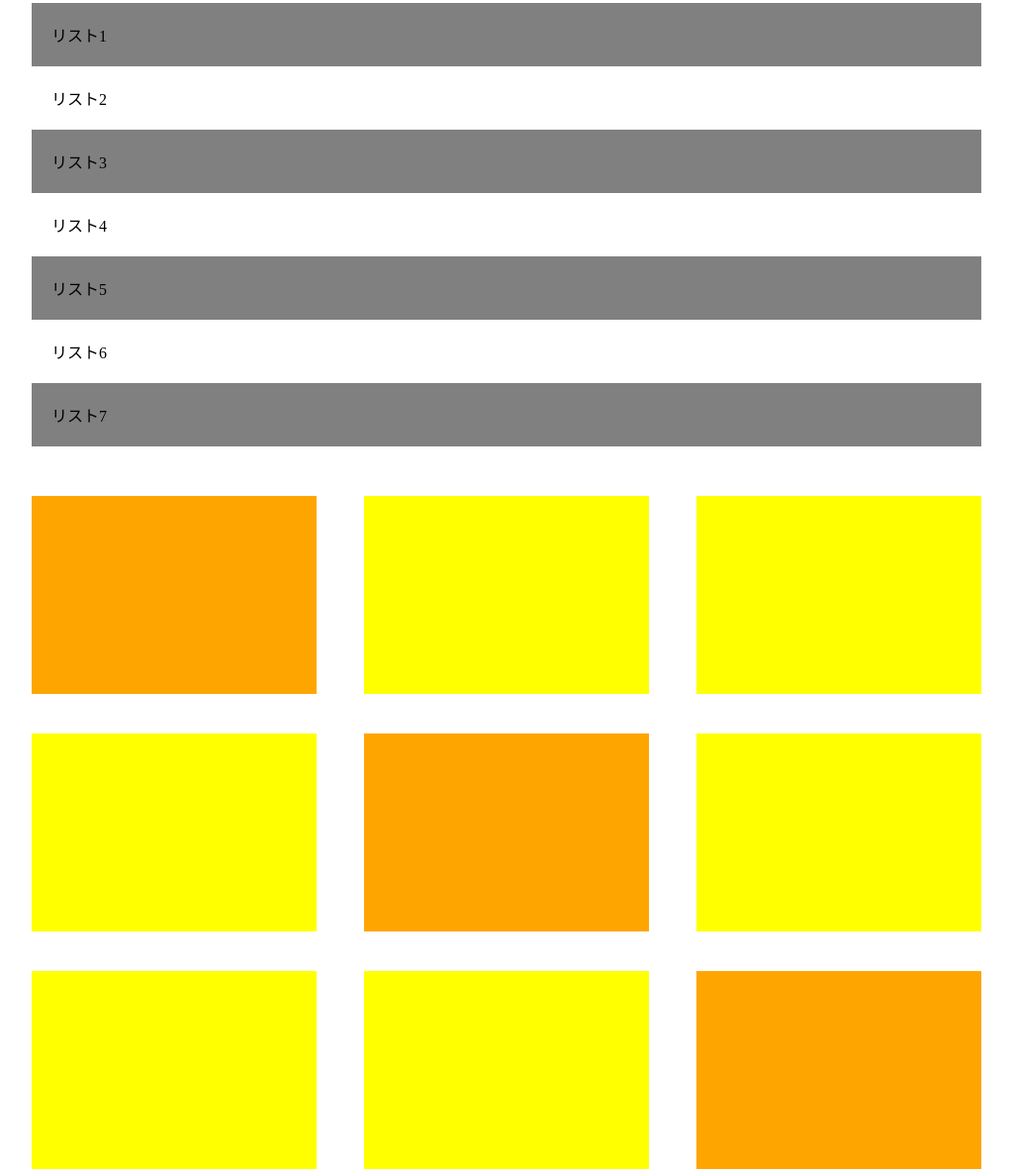
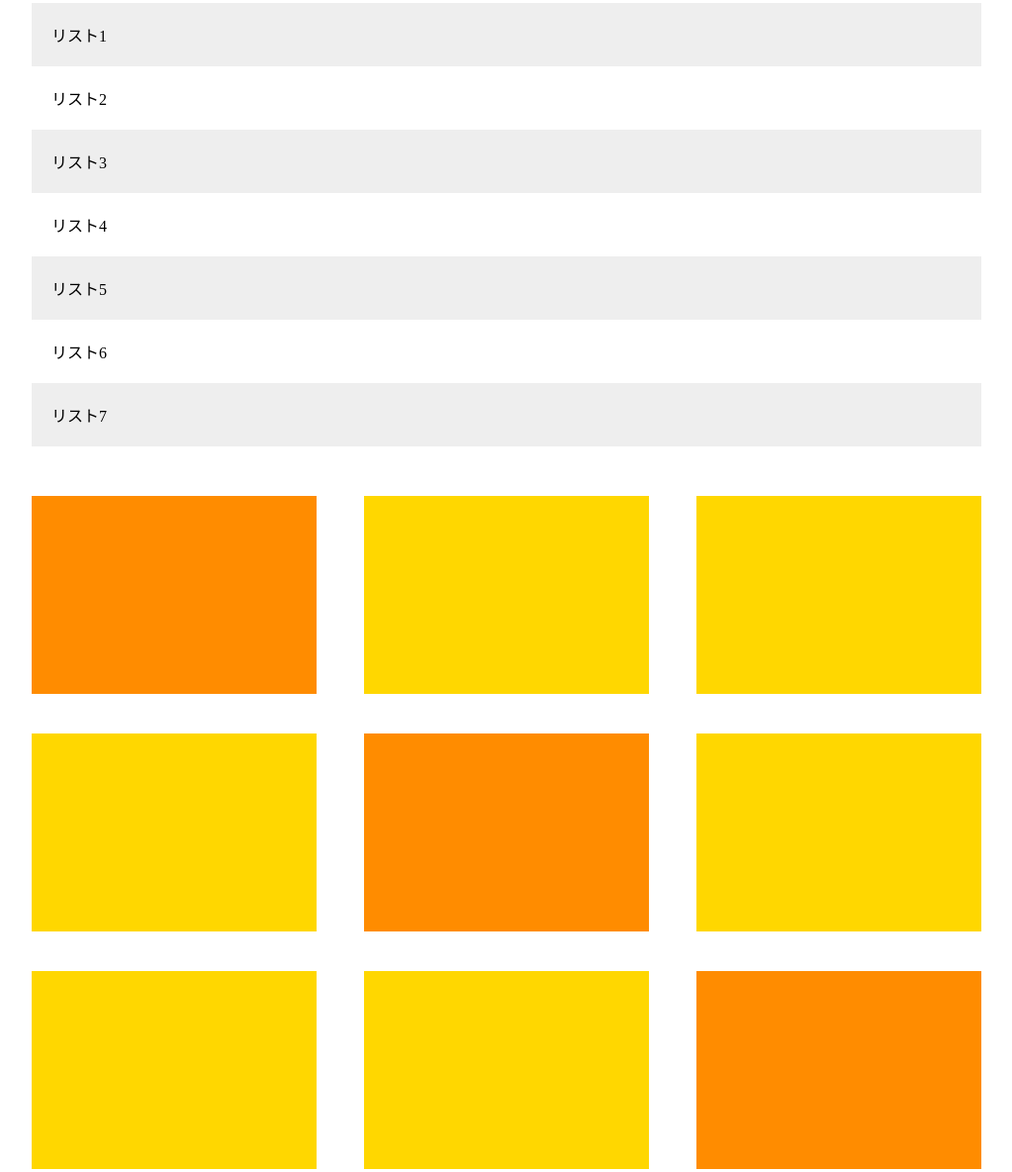
Before and after one commit to sukepio/chapter8_exercise, a plain HTML site: page index.html in a window 1280 px wide. Shown: the part 47-1231 px from the top of the page at 99% size, without its empty margins (128-1151 px from the left). Drawn offline with Linux system fonts and the light colour scheme.

Commit message:
[Finish] 1-8_exercise_answer

```diff
--- a/index.html
+++ b/index.html
@@ -5,42 +5,30 @@
     <title>8章演習問題</title>
     <link rel="stylesheet" href="style.css">
   </head>
+  <body>
+  <main>
+    <ul class="item-list">
+      <li class="item">リスト1</li>
+      <li class="item">リスト2</li>
+      <li class="item">リスト3</li>
+      <li class="item">リスト4</li>
+      <li class="item">リスト5</li>
+      <li class="item">リスト6</li>
+      <li class="item">リスト7</li>
+    </ul>
 
-  <body>
-    <div class="lists">
-      <div class="list">
-        <p>リスト1</p>
-      </div>
-      <div class="list">
-        <p>リスト2</p>
-      </div>
-      <div class="list">
-        <p>リスト3</p>
-      </div>
-      <div class="list">
-        <p>リスト4</p>
-      </div>
-      <div class="list">
-        <p>リスト5</p>
-      </div>
-      <div class="list">
-        <p>リスト6</p>
-      </div>
-      <div class="list">
-        <p>リスト7</p>
-      </div>
+
+    <div class="box-list">
+      <div class="box"></div>
+      <div class="box"></div>
+      <div class="box"></div>
+      <div class="box"></div>
+      <div class="box"></div>
+      <div class="box"></div>
+      <div class="box"></div>
+      <div class="box"></div>
+      <div class="box"></div>
     </div>
-
-    <div class="boxes">
-      <div class="box box1"></div>
-      <div class="box box2"></div>
-      <div class="box box3"></div>
-      <div class="box box4"></div>
-      <div class="box box5"></div>
-      <div class="box box6"></div>
-      <div class="box box7"></div>
-      <div class="box box8"></div>
-      <div class="box box9"></div>
-    </div>
-  </body>
+  </main>
+</body>
 </html>
--- a/style.css
+++ b/style.css
@@ -4,43 +4,47 @@
   box-sizing: border-box;
 }
 
-.lists {
+main {
   width: 960px;
   margin: 50px auto;
 }
 
-.list p {
-  padding: 20px;
+.item-list {
+  margin-bottom: 50px;
 }
 
-.list:nth-child(odd) {
-  background-color: gray;
+.item {
+  padding: 20px;
+  list-style: none;
 }
 
-.boxes {
-  width: 960px;
-  margin: 50px auto;
+.item:nth-child(odd) {
+  background-color: #eee;
+}
+
+.box-list {
   display: flex;
   flex-wrap: wrap;
 }
 
 .box {
+  background-color: #ffd700;
   width: 30%;
   height: 200px;
+  margin-right: 5%;
+  margin-bottom: 40px;
 }
 
-.box1,.box5, .box9 {
-  background-color: orange;
+.box:first-child,
+.box:nth-child(5),
+.box:last-child {
+  background-color: #ff8c00;
 }
 
-.box2, .box3, .box4, .box6, .box7, .box8 {
-  background-color: yellow;
+.box:nth-child(3n) {
+  margin-right: 0;
 }
 
-.box1, .box2, .box4, .box5, .box7, .box8 {
-  margin-right: 5%;
+.box:nth-last-child(-n + 3) {
+  margin-bottom: 0;
 }
-
-.box:nth-child(-n+6) {
-  margin-bottom: 40px;
-}
```
